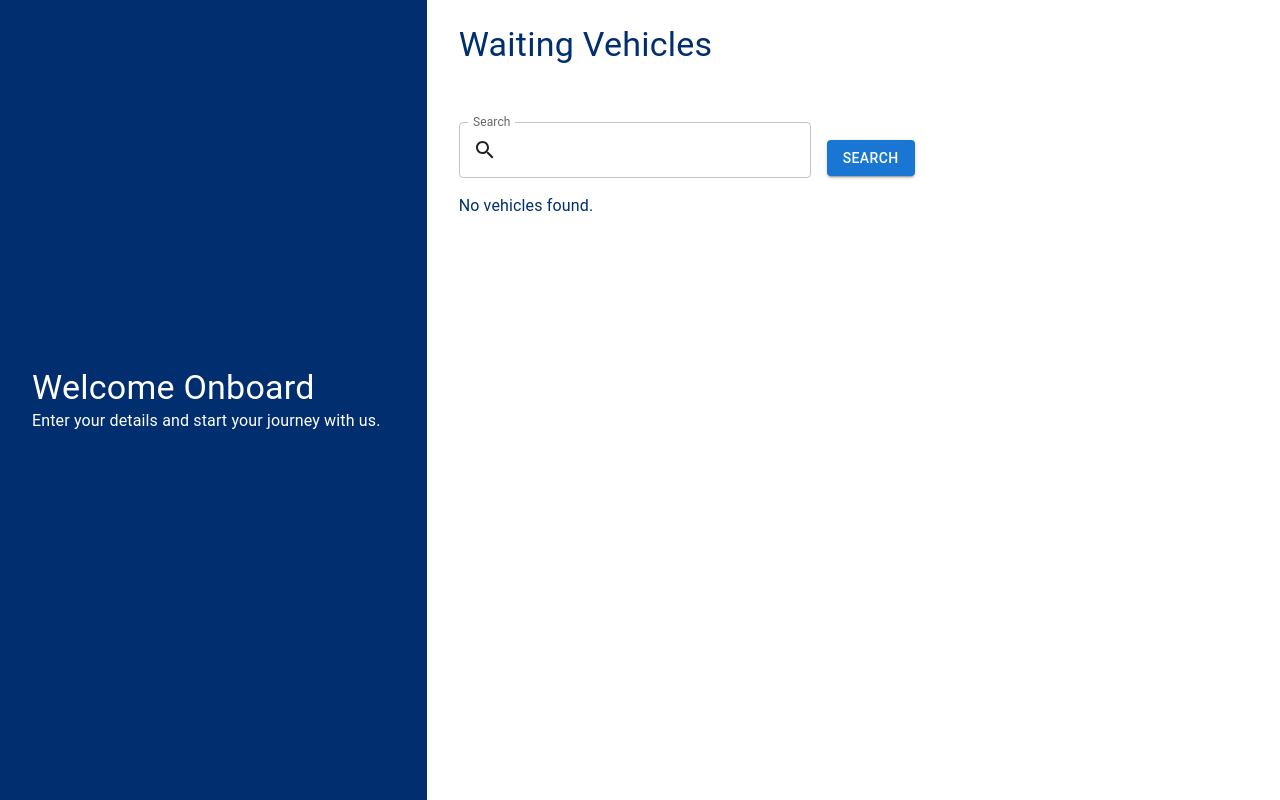
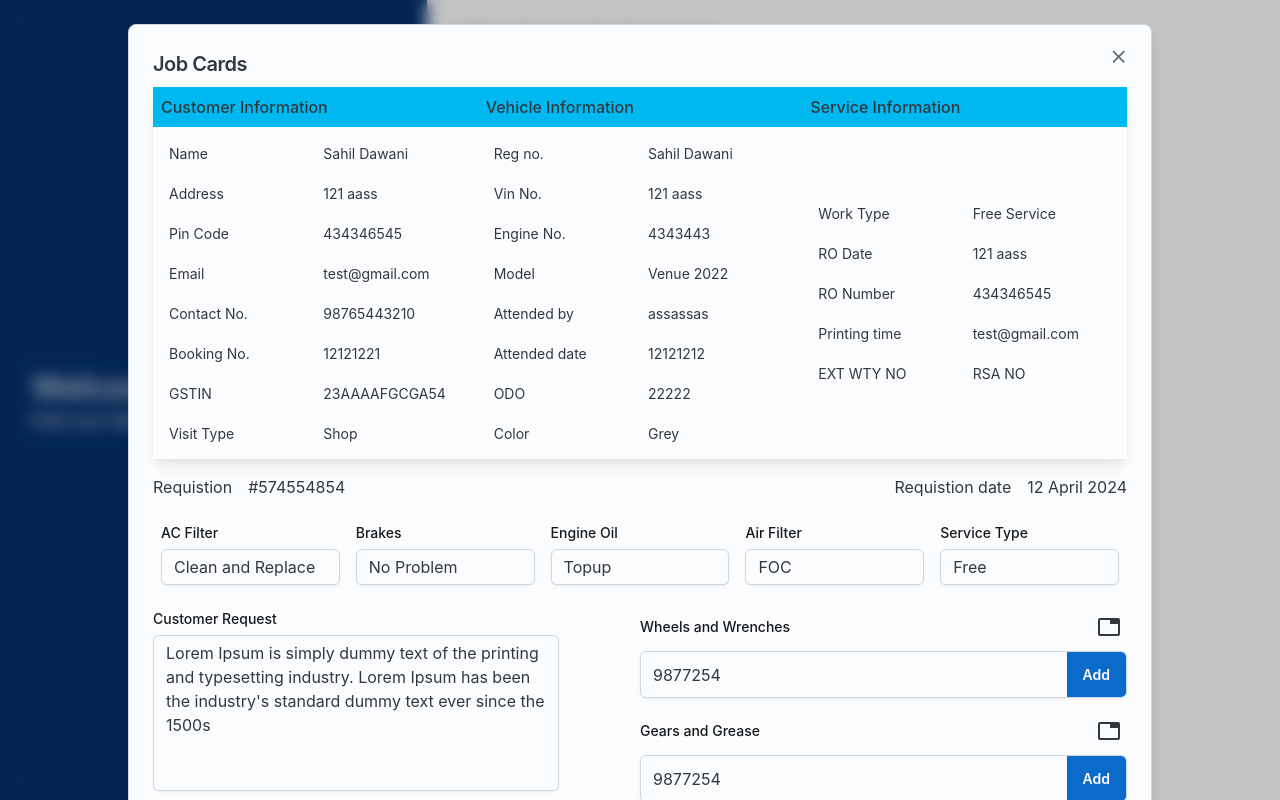
Before and after one commit to Mo-azam-khan/revitup-ui, a Next.js app: page /WaitingVehiclesPage in a window 1280 px wide. Built offline with nearby package versions, Linux system fonts and the light colour scheme.

Commit message:
open job card modal from parent

```diff
--- a/modules/waiting-vehicles/WaitingVehiclesPage.tsx
+++ b/modules/waiting-vehicles/WaitingVehiclesPage.tsx
@@ -18,6 +18,7 @@ import axios from "axios";
 import VehicleInfo from "./VehicleInfo";
 import UploadPhotoExterior from "./UploadPhotoExterior";
 import UploadPhotoInterior from "./UploadPhotoInterior";
+import Quotation from "../quotation/quotation";
 
 const StyledGrid = styled(Grid)(() => ({
   backgroundColor: "#002e6e",
@@ -36,6 +37,7 @@ export default function WaitingVehiclesPage() {
   const [uploadPhotoOpen, setUploadPhotoOpen] = useState(false);
   const [selectedVehicle, setSelectedVehicle] = useState(null);
   const [openPhotoInterior, setOpenPhotoInterior] = useState(false);
+  const [quotationPopupOpen, setQuotationPopupOpen] = useState(false);
 
   const fetchVehicles = async () => {
     try {
@@ -113,6 +115,15 @@ export default function WaitingVehiclesPage() {
   // Close UploadPhotoInterior modal
   const handleClosePhotoInterior = () => {
     setOpenPhotoInterior(false);
+  };
+
+  const handleOpenQuotationPopup = () => {
+    setOpenPhotoInterior(false); // Close the previous modal
+    setQuotationPopupOpen(true); // Open the quotation popup
+  };
+
+  const handleCloseQuotationPopup = () => {
+    setQuotationPopupOpen(false);
   };
 
   return (
@@ -255,6 +266,12 @@ export default function WaitingVehiclesPage() {
       <UploadPhotoInterior
         open={openPhotoInterior}
         handleClose={handleClosePhotoInterior}
+        onProceed={handleOpenQuotationPopup}
+      />
+
+      <Quotation
+        open={quotationPopupOpen}
+        handleClose={handleCloseQuotationPopup}
       />
     </Grid>
   );
```
